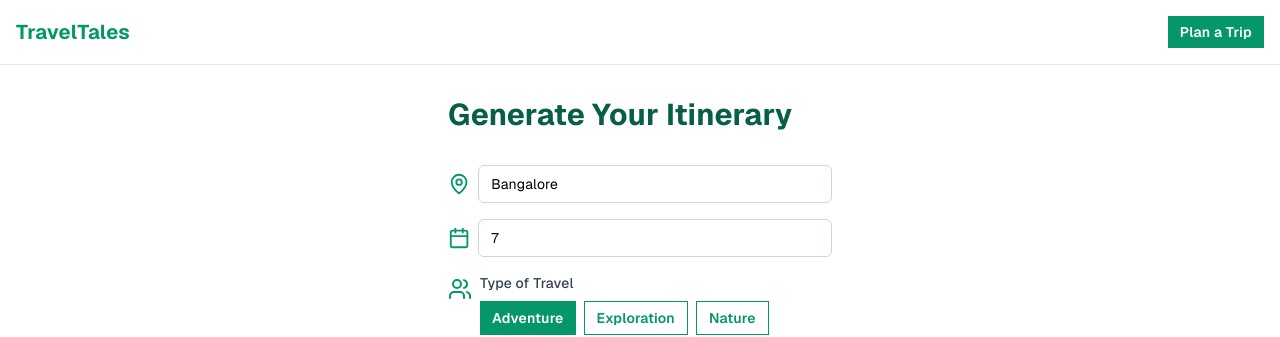
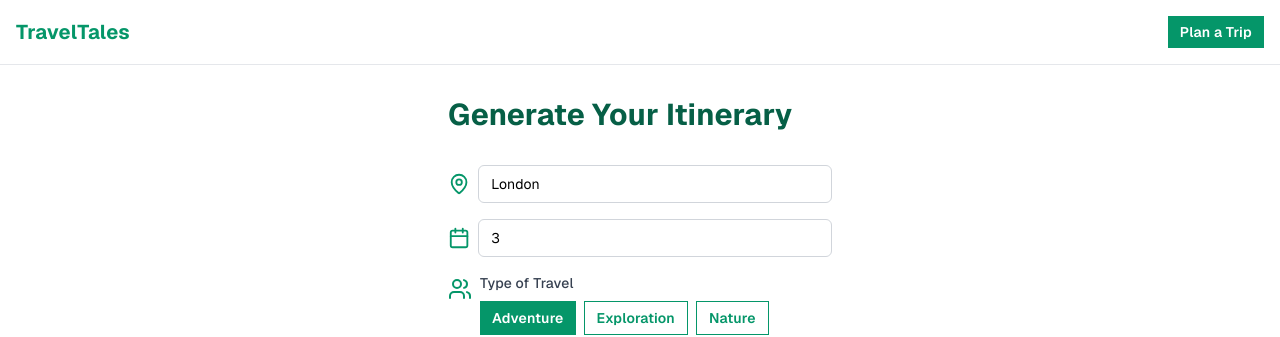
Before and after one commit to Sunit130/ai-travel-planner-frontend, a Next.js app: page /generate-itinerary in a window 1280 px wide. Shown: the top 337 px of the page. Built offline with nearby package versions, Linux system fonts and the light colour scheme.

Commit message:
TravelTales | Updated default generate itinerary

```diff
--- a/src/app/generate-itinerary/page.tsx
+++ b/src/app/generate-itinerary/page.tsx
@@ -12,8 +12,8 @@ import { TRIPS_TYPE } from "../const"
 
 export default function GenerateItineraryPage() {
     const router = useRouter();
-    const [destination, setDestination] = useState<string>("Bangalore")
-    const [days, setDays] = useState<number>(7)
+    const [destination, setDestination] = useState<string>("London")
+    const [days, setDays] = useState<number>(3)
     const [travelTypes, setTravelTypes] = useState<string[]>([TRIPS_TYPE[0]])
     const [isGenerating, setIsGenerating] = useState<boolean>(false)
     const [progress, setProgress] = useState(0)
```
